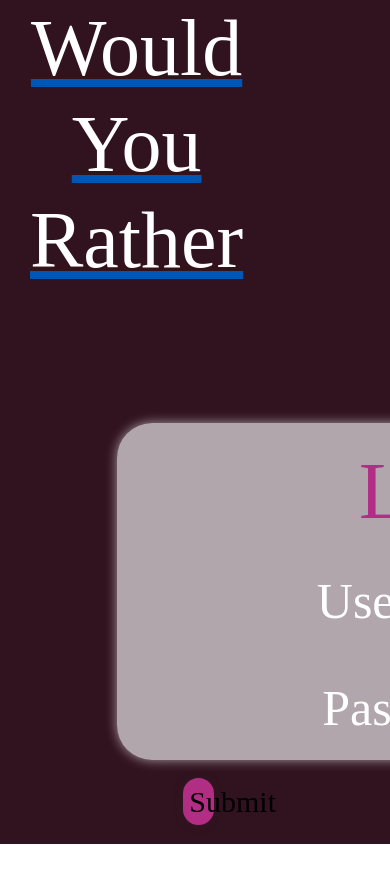
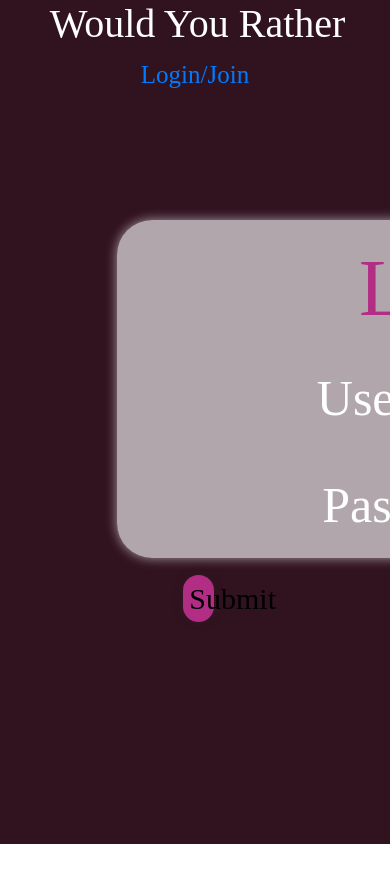
Before and after one commit to ghudachek/WouldYouRather, a React (Create React App) app in the folder client/: page /login in a window 390 px wide. Shown: the top 882 px of the page. After the commit the page ends 844 px from the top, so only its background shows below. Built offline with nearby package versions, Linux system fonts and the light colour scheme.

Commit message:
media queries for layout and landing

```diff
--- a/client/package.json
+++ b/client/package.json
@@ -14,6 +14,7 @@
     "react-dom": "^17.0.2",
     "react-router-dom": "^5.2.0",
     "react-scripts": "4.0.3",
+    "styled-components": "^5.2.3",
     "web-vitals": "^1.0.1"
   },
   "scripts": {
--- a/client/src/designs/Landing.css
+++ b/client/src/designs/Landing.css
@@ -34,3 +34,40 @@ span.carousel-control-prev-icon {
 .join {
   border-radius: 20px;
 }
+
+@media only screen and (max-width: 400px) {
+  .d-block {
+    width: 100vw;
+  }
+  .carousel-item {
+    margin-top: 10vh;
+  }
+  .carousel-inner {
+    height: 55vh;
+  }
+  .block1,
+  .block2 {
+    margin-top: 10vh;
+    height: 15vh;
+    width: 15vh;
+    font-size: 18px;
+  }
+  .block1 {
+    margin-right: 2vh;
+  }
+
+  .landing-h3 {
+    font-size: 20px;
+  }
+  .join {
+    font-size: 15px;
+  }
+  .info-wyr {
+    margin: 15px;
+  }
+  span.carousel-control-next-icon,
+  span.carousel-control-prev-icon {
+    width: 25px;
+    height: 15px;
+  }
+}
--- a/client/src/designs/Layout.css
+++ b/client/src/designs/Layout.css
@@ -1,6 +1,7 @@
 .layout {
   background-color: #31121f;
   height: 100vh;
+  width: 100%;
   color: white;
 }
 .layout header {
@@ -8,7 +9,11 @@
   align-items: center;
   font-family: "Gurajada";
 }
-
+header .header-layout {
+  display: flex;
+  width: 100vw;
+  border: 2px solid black;
+}
 .logo-title {
   color: white;
   margin-right: 18vw;
@@ -56,11 +61,48 @@ a.title-link:visited {
   color: pink;
 }
 .logout {
-  border-radius: 20px;
-  font-size: 35px;
-  height: 60px;
+  border: none;
+  color: white;
+  background-color: #31121f;
   margin-top: 10px;
 }
 .logout:hover {
   background-color: pink;
 }
+
+@media only screen and (max-width: 400px) {
+  .layout {
+    width: 100vw;
+    height: 100vh;
+    background-color: #31121f;
+  }
+  .header-layout {
+    flex-direction: column;
+  }
+  .children {
+    display: flex;
+    flex-direction: column;
+  }
+  .links {
+    margin-left: 2vw;
+    font-size: 20px;
+  }
+  .logo-title {
+    color: white;
+    margin-right: 0vw;
+    margin-left: 5px;
+    font-size: 40px;
+  }
+  .logout {
+    border: none;
+    color: white;
+    background-color: #31121f;
+    font-size: 20px;
+    height: 32px;
+    margin-top: 9px;
+  }
+  .login {
+    margin-left: 0vw;
+    font-size: 25px;
+  }
+}
--- a/client/src/layout/Layout.jsx
+++ b/client/src/layout/Layout.jsx
@@ -1,19 +1,18 @@
 import React from "react";
 import { Link } from "react-router-dom";
+
 import "../designs/Layout.css";
 
-export default function Layout(props) {
+const Layout = (props) => {
   const { currentUser, handleLogout } = props;
-  return (
-    <div className="layout">
-      <header>
-        {currentUser ? (
+
+  const userOptions = (
     <>
       <Link className="title-link" to="/home">
         <h1 className="logo-title">Would You Rather?</h1>
       </Link>
       <div className="links">
-              <p>Hello {currentUser.username}</p>
+        <p>Hello {currentUser?.username}</p>
         <Link to="/account">Account</Link>
         <br />
         <Link to="/create">Write Your Own</Link>
@@ -21,9 +20,10 @@ export default function Layout(props) {
           Logout
         </button>
       </div>
-            <hr />
     </>
-        ) : (
+  );
+
+  const nonUserOptions = (
     <>
       <Link className="title-link" to="/">
         <h1 className="logo-title">Would You Rather</h1>
@@ -32,10 +32,16 @@ export default function Layout(props) {
         Login/Join
       </Link>
     </>
-        )}
+  );
+
+  return (
+    <div className="layout">
+      <header className="header-layout">
+        {currentUser ? userOptions : nonUserOptions}
       </header>
-
-      {props.children}
+      <div className="children">{props.children}</div>
     </div>
   );
-}
+};
+
+export default Layout;
--- a/client/src/screens/Landing.jsx
+++ b/client/src/screens/Landing.jsx
@@ -21,7 +21,7 @@ const Landing = (props) => {
                 <button className="block1">{props.questions[0].choice1}</button>
                 <button className="block2">{props.questions[0].choice2}</button>
                 <div className="info-wyr">
-                  <h3>
+                  <h3 className="landing-h3">
                     Would you rather {props.questions[0].choice1} or
                     {props.questions[0].choice2}
                   </h3>
@@ -36,7 +36,7 @@ const Landing = (props) => {
                 <button className="block1">{props.questions[1].choice1}</button>
                 <button className="block2">{props.questions[1].choice2}</button>
                 <div className="info-wyr">
-                  <h3>
+                  <h3 className="landing-h3">
                     Would you rather {props.questions[1].choice1} or
                     {props.questions[1].choice2}
                   </h3>
```
Also changed, not shown: client/src/designs/burger.css (added, +8 -0 lines), 1 other file (tests, documents, lock files or other folders). Lines whose indentation alone changed are shown as unchanged.
